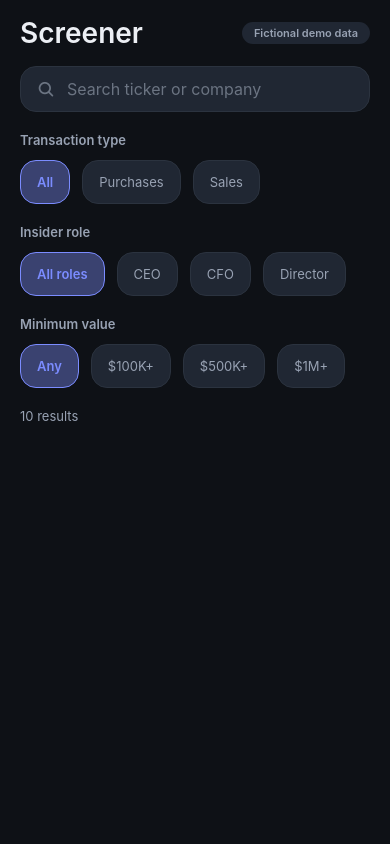
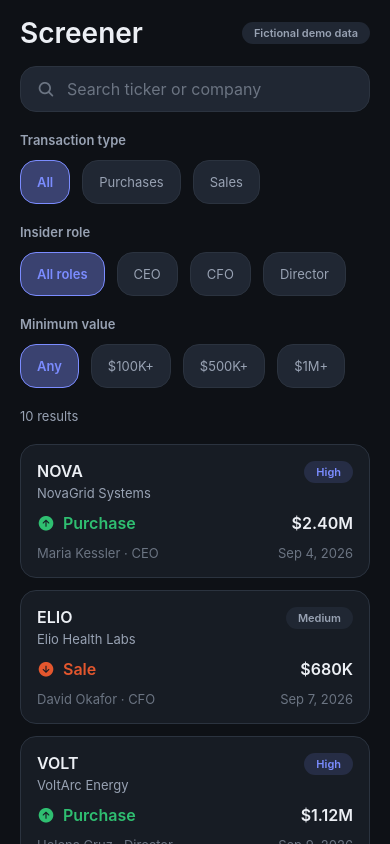
Before and after one commit to tamannayousuf26/demo_expo, a React Native app: screen /Screener in a window 390 px wide. Built offline with nearby package versions, Linux system fonts and the light colour scheme.

Commit message:
add screener trade list

```diff
--- a/src/screens/ScreenerScreen.tsx
+++ b/src/screens/ScreenerScreen.tsx
@@ -8,6 +8,7 @@ import { theme } from "../theme/colors";
 import { mockTrades } from "../data/mockTrades";
 import type { RoleFilter, TransactionFilter, ValueFilter } from "../types/trade";
 import FilterChip from "../components/FilterChip";
+import TradeCard from "../components/TradeCard";
 
 const VALUE_THRESHOLDS: Record<ValueFilter, number> = {
   any: 0,
@@ -38,7 +39,7 @@ const VALUE_OPTIONS: { label: string; value: ValueFilter }[] = [
   { label: "$1M+", value: "1m" },
 ];
 
-export default function ScreenerScreen(_props: Props) {
+export default function ScreenerScreen({ navigation }: Props) {
   const [searchText, setSearchText] = useState("");
   const [transactionFilter, setTransactionFilter] = useState<TransactionFilter>("all");
   const [roleFilter, setRoleFilter] = useState<RoleFilter>("all");
@@ -129,6 +130,16 @@ export default function ScreenerScreen(_props: Props) {
         <Text style={styles.resultCount}>
           {filteredTrades.length} {filteredTrades.length === 1 ? "result" : "results"}
         </Text>
+
+        <View style={styles.list}>
+          {filteredTrades.map((trade) => (
+            <TradeCard
+              key={trade.id}
+              trade={trade}
+              onPress={() => navigation.navigate("TradeDetails", { tradeId: trade.id })}
+            />
+          ))}
+        </View>
       </ScrollView>
     </SafeAreaView>
   );
@@ -203,4 +214,7 @@ const styles = StyleSheet.create({
     fontSize: theme.fontSize.label,
     color: theme.colors.textSecondary,
   },
+  list: {
+    gap: theme.spacing.sm,
+  },
 });
```
